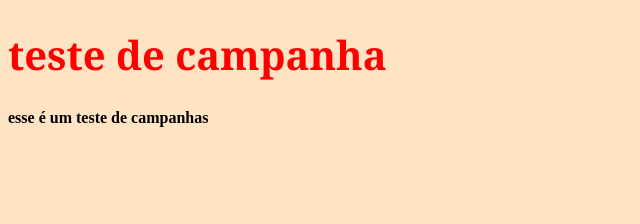
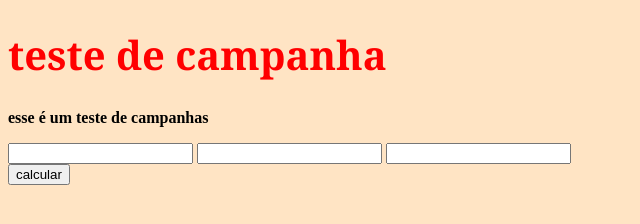
Before and after one commit to CaioFabioEvang/TesteArquivo, a plain HTML site: page index.html in a window 1280 px wide. Shown: the whole page, without its empty margins (0-640 px from the left). Drawn offline with Linux system fonts and the light colour scheme.

Commit message:
index.html

```diff
--- a/index.html
+++ b/index.html
@@ -9,5 +9,16 @@
 <body>
     <h1 id="titulo">teste de campanha</h1>
     <p id="frase">esse é um teste de campanhas</p>
+    <div id="trsnsform-layout">
+    <input type="text" name="nota1" id="nota1">
+    <input type="text" name="nota2" id="nota2">
+    <input type="text" name="nota3" id="nota3">
+
+    </div>
+
+    <button onclick="calcular()" id="botao">calcular</button>
+
+<script src="script.js"></script>
+
 </body>
 </html>
```
